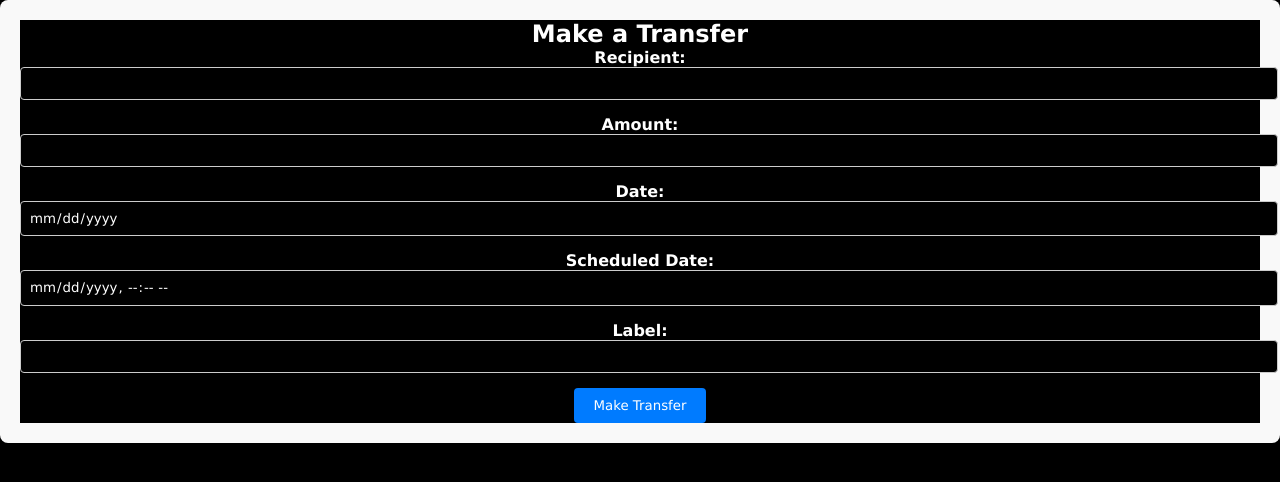
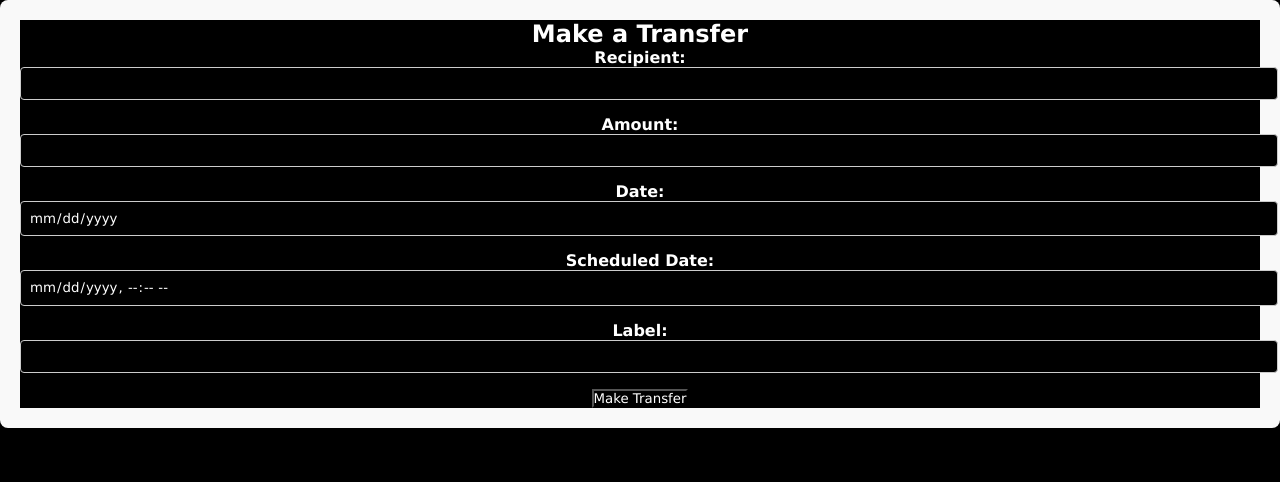
Before and after one commit to PROG4-DigitalBank/UI, a React (Create React App) app: page /transfer in a window 1280 px wide. Shown: the top 482 px of the page. Built offline with nearby package versions, Linux system fonts and the light colour scheme.

Commit message:
fix: change button color

```diff
--- a/src/components/features/styles/transfer.css
+++ b/src/components/features/styles/transfer.css
@@ -21,16 +21,3 @@
     border: 1px solid #ccc;
     border-radius: 4px;
   }
-
-  button {
-    padding: 10px 20px;
-    background-color: #007bff;
-    color: #fff;
-    border: none;
-    border-radius: 4px;
-    cursor: pointer;
-  }
-
-  button:hover {
-    background-color: #0056b3;
-  }
```
